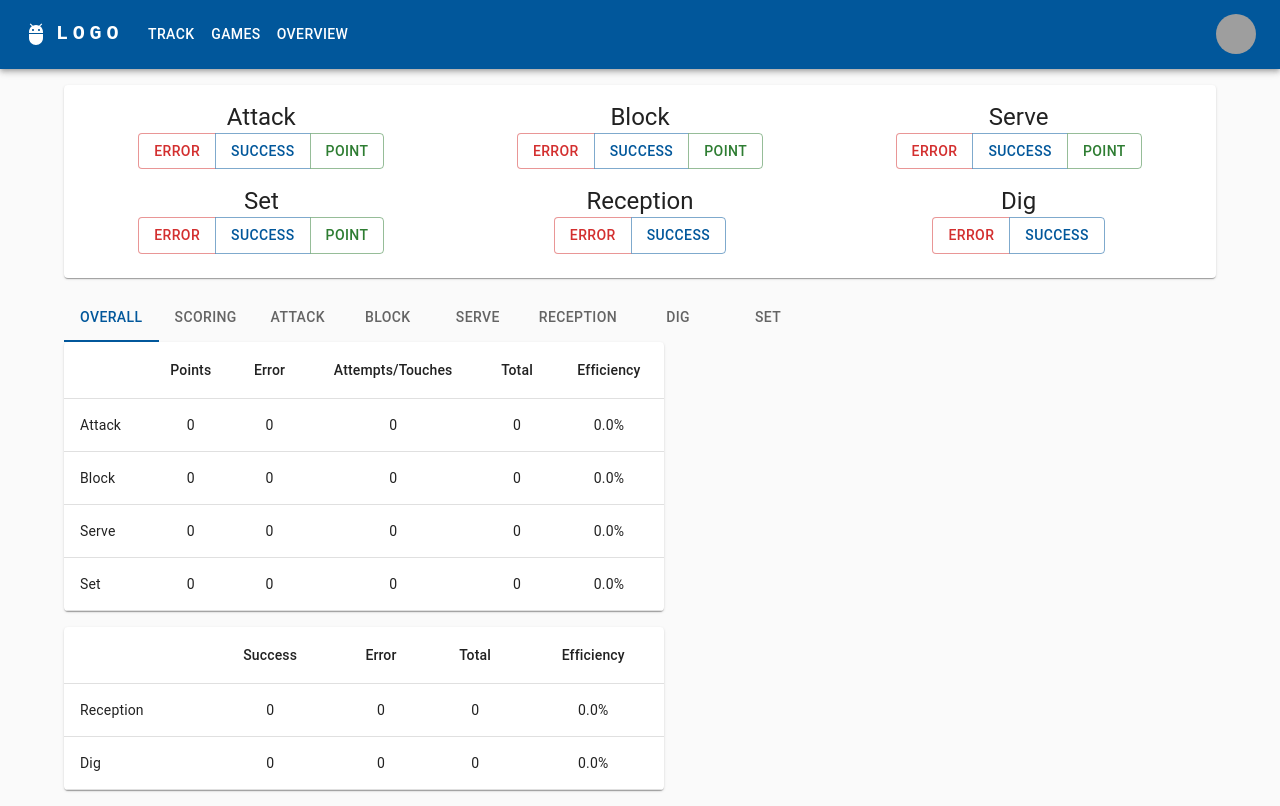
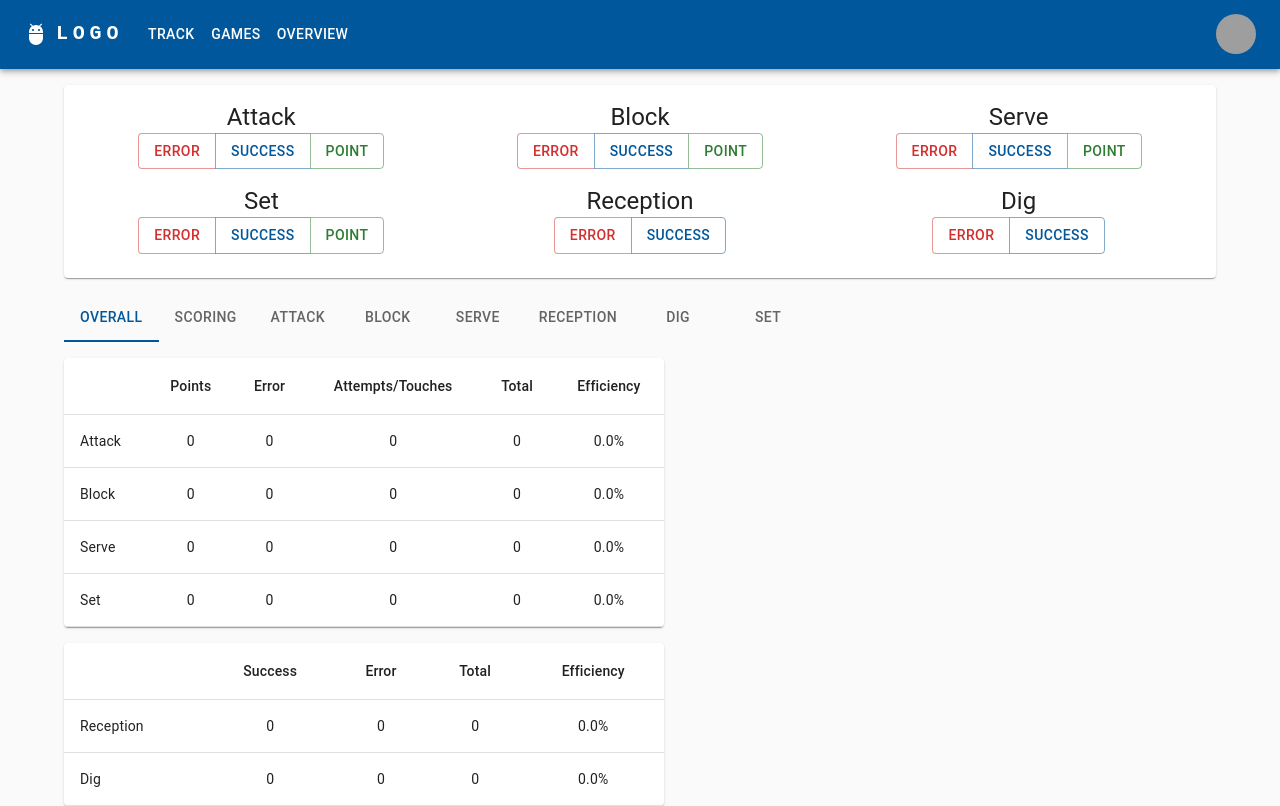
Before and after one commit to Angelo4/Volleyball-Stat-Tracker, a React (Create React App) app in the folder volleyball-stat-tracker-app/: page / in a window 1280 px wide. Built offline with nearby package versions, Linux system fonts and the light colour scheme; grey boxes are pictures that could not be loaded.

Commit message:
Add paddingTop to existing sections

```diff
--- a/volleyball-stat-tracker-app/src/features/TrackGame/AttackSection.tsx
+++ b/volleyball-stat-tracker-app/src/features/TrackGame/AttackSection.tsx
@@ -7,7 +7,7 @@ import { VbActionResult } from '../../models/VBActionResult';
 
 const AttackSection = (props: VbActionResult) => {
   return (
-    <Grid container spacing={2}>
+    <Grid container spacing={2} sx={{ paddingTop: 2 }}>
       <Grid item>
         <DataBadge title="Points" data={props.point || 0} />
       </Grid>
--- a/volleyball-stat-tracker-app/src/features/TrackGame/BlockSection.tsx
+++ b/volleyball-stat-tracker-app/src/features/TrackGame/BlockSection.tsx
@@ -16,7 +16,7 @@ const BlockSection = (props: Props) => {
     total === 0 ? 0 : (props.point - props.error) / total;
 
   return (
-    <Grid container spacing={2}>
+    <Grid container spacing={2} sx={{ paddingTop: 2 }}>
       <Grid item>
         <DataBadge title="Points" data={props.point} />
       </Grid>
--- a/volleyball-stat-tracker-app/src/features/TrackGame/OverallSection.tsx
+++ b/volleyball-stat-tracker-app/src/features/TrackGame/OverallSection.tsx
@@ -4,7 +4,7 @@ import OverallScoringTable from '../../components/vb_stat_display/OverallScoring
 
 export const OverallSection = () => {
   return (
-    <Grid container spacing={2}>
+    <Grid container spacing={2} sx={{ paddingTop: 2 }}>
       <Grid item xs={12}>
         <OverallScoringTable />
       </Grid>
```
